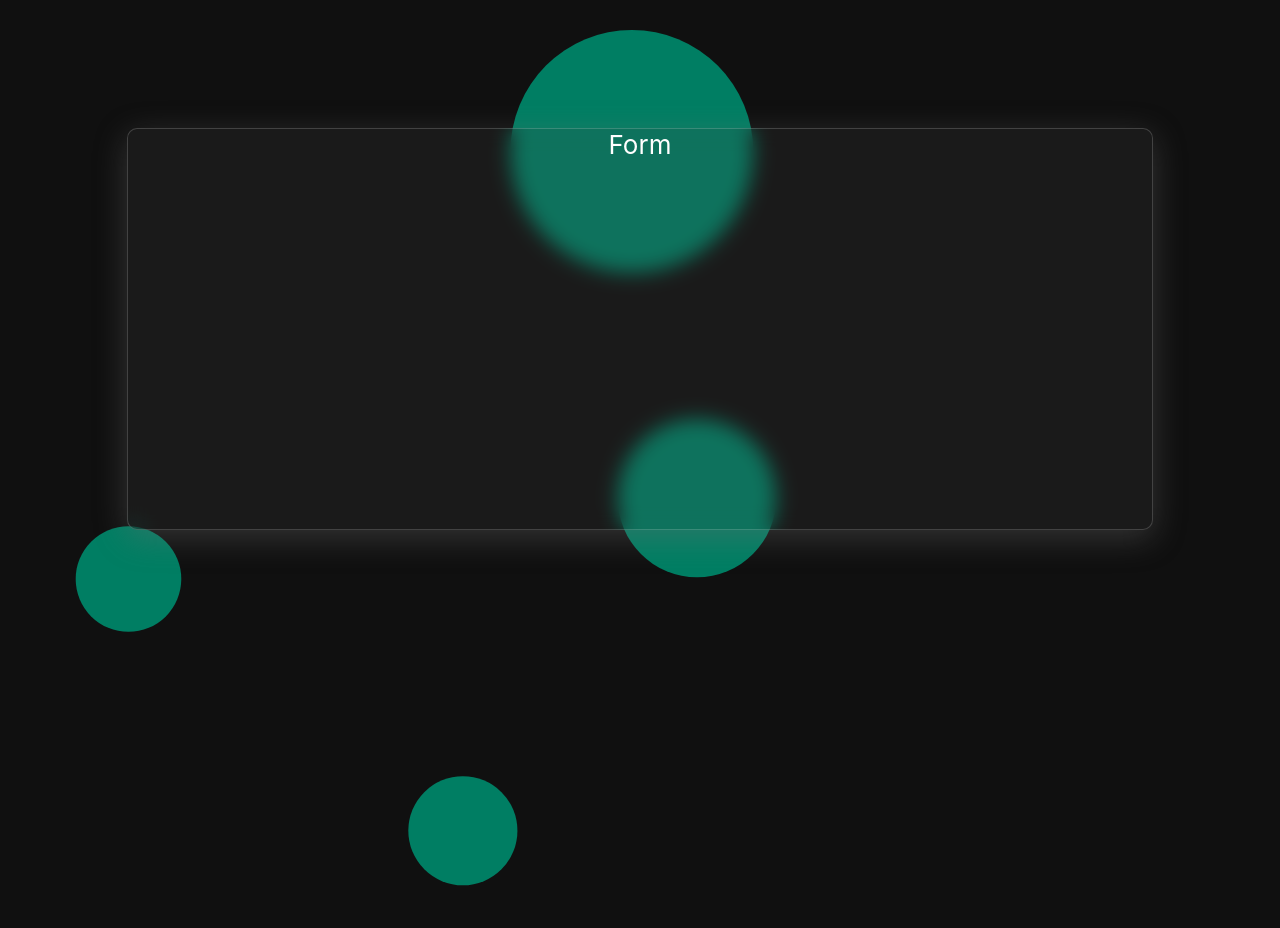
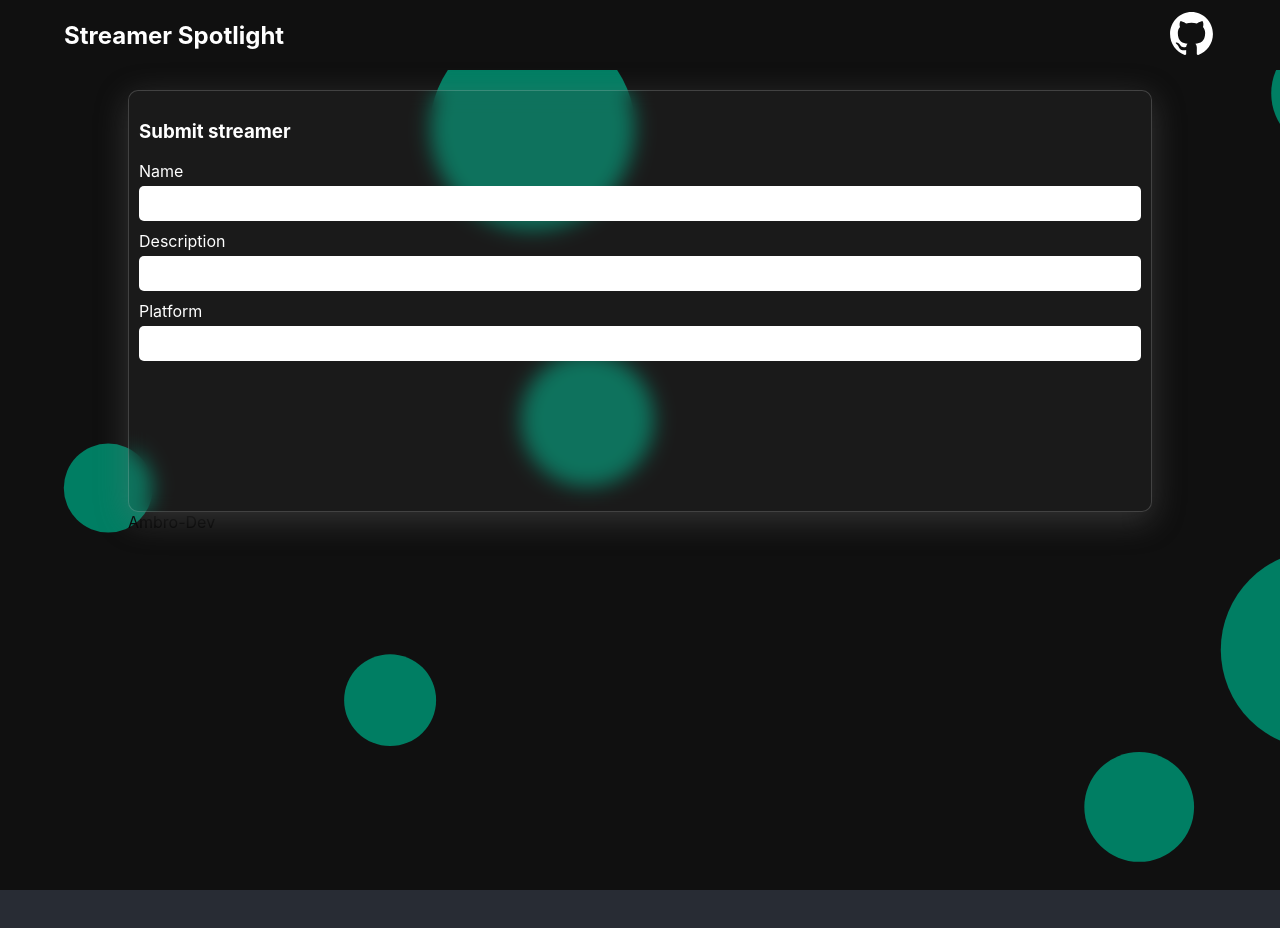
Before and after one commit to Ambro-Dev/streamers_app, a React (Create React App) app: page / in a window 1280 px wide. Shown: the top 928 px of the page. After the commit the page ends 890 px from the top, so only its background shows below. Built offline with nearby package versions, Linux system fonts and the light colour scheme.

Commit message:
submiting form created

```diff
--- a/src/App.css
+++ b/src/App.css
@@ -1,20 +1,8 @@
 .App {
-  text-align: center;
+  width: clamp(300px, 100%, 1100px);
+  margin: 0 auto;
   min-height: 100vh;
   display: flex;
   flex-direction: column;
-  align-items: center;
-  font-size: calc(10px + 2vmin);
-  color: white;
+  margin-top: 90px;
 }
-
-.card {
-  background: rgba( 70, 70, 70, 0.2 );
-  box-shadow: 0 8px 32px 0 rgba(114, 114, 114, 0.37);
-  backdrop-filter: blur( 10px );
-  -webkit-backdrop-filter: blur( 10px );
-  border-radius: 10px;
-  border: 1px solid rgba( 255, 255, 255, 0.18 );
-  height: 400px;
-  width: 100%;
-}
--- a/src/App.js
+++ b/src/App.js
@@ -1,10 +1,28 @@
 import "./App.css";
+import Card from "./components/Card";
+import Input from "./components/Input";
+import InputDropdown from "./components/InputDropdown";
+import Navbar from "./components/Navbar";
 
 function App() {
+  const options = [
+    { id: 1, value: "Twitch" },
+    { id: 2, value: "YouTube" },
+    { id: 3, value: "Facebook" },
+  ];
   return (
-    <div className="App">
-      <div className="card">Form</div>
-    </div>
+    <>
+      <Navbar />
+      <div className="App">
+        <Card>
+          <h3>Submit streamer</h3>
+          <Input title="Name" />
+          <Input title="Description" />
+          <InputDropdown options={options} title="Platform" />
+        </Card>
+        <footer>Ambro-Dev</footer>
+      </div>
+    </>
   );
 }
 
--- /dev/null
+++ b/src/components/Card/card.css
@@ -0,0 +1,12 @@
+.card {
+  background: rgba( 70, 70, 70, 0.2 );
+  box-shadow: 0 8px 32px 0 rgba(114, 114, 114, 0.37);
+  backdrop-filter: blur( 10px );
+  -webkit-backdrop-filter: blur( 10px );
+  border-radius: 10px;
+  border: 1px solid rgba( 255, 255, 255, 0.18 );
+  height: 400px;
+  width: auto;
+  padding: 10px;
+  color: white;
+}
--- /dev/null
+++ b/src/components/Card/index.js
@@ -0,0 +1,6 @@
+import React from "react";
+import "./card.css";
+
+const Card = ({ children }) => <div className="card">{children}</div>;
+
+export default Card;
--- /dev/null
+++ b/src/components/Input/index.js
@@ -0,0 +1,18 @@
+import PropTypes from "prop-types";
+import "./input.css";
+
+const Input = ({ title }) => {
+  const id = title.toLowerCase();
+  return (
+    <div className="box">
+      <label>{title}</label>
+      <input type="text" id={id} />
+    </div>
+  );
+};
+
+Input.propTypes = {
+  title: PropTypes.string.isRequired,
+};
+
+export default Input;
--- /dev/null
+++ b/src/components/Input/input.css
@@ -0,0 +1,16 @@
+.box {
+    display: flex;
+    flex-direction: column;
+};
+
+.box input {
+    padding: 10px;
+    border: none;
+    outline: none;
+    border-radius: 5px;
+    margin-bottom: 10px;
+};
+
+.box label {
+    margin-bottom: 5px;
+};
--- /dev/null
+++ b/src/components/InputDropdown/index.js
@@ -0,0 +1,26 @@
+import PropTypes from "prop-types";
+import "./inputdropdown.css";
+
+const InputDropdown = ({ options, title }) => {
+  const id = title.toLowerCase();
+  return (
+    <div className="box">
+      <label>{title}</label>
+      <input type="text" list="platforms" id={id} />
+      <datalist id="platforms">
+        {options.map((option) => (
+          <option key={option.id} value={option.value} />
+        ))}
+      </datalist>
+    </div>
+  );
+};
+
+InputDropdown.propTypes = {
+  options: PropTypes.arrayOf(
+    PropTypes.shape({ id: PropTypes.number, value: PropTypes.string })
+  ).isRequired,
+  title: PropTypes.string.isRequired,
+};
+
+export default InputDropdown;
--- /dev/null
+++ b/src/components/InputDropdown/inputdropdown.css
@@ -0,0 +1,16 @@
+.box {
+    display: flex;
+    flex-direction: column;
+}
+
+.box input {
+    padding: 10px;
+    border: none;
+    outline: none;
+    border-radius: 5px;
+    margin-bottom: 10px;
+}
+
+.box label {
+    margin-bottom: 5px;
+}
--- /dev/null
+++ b/src/components/Navbar/index.js
@@ -0,0 +1,21 @@
+import logoGit from "../../assets/logo-github.svg";
+import "./navbar.css";
+
+const Navbar = () => {
+  return (
+    <nav>
+      <div className="title">streamer spotlight</div>
+      <div className="github">
+        <a
+          href="https://github.com/Ambro-Dev/streamers_app"
+          target="_blank"
+          rel="noreferrer"
+        >
+          <img src={logoGit} alt="Github" />
+        </a>
+      </div>
+    </nav>
+  );
+};
+
+export default Navbar;
--- /dev/null
+++ b/src/components/Navbar/navbar.css
@@ -0,0 +1,21 @@
+nav {
+    color: white;
+    display: flex;
+    justify-content: space-between;
+    align-items: center;
+    padding: 10px 5%;
+    height: 50px;
+    width: 90%;
+    background-color: #101010;
+    position: absolute;
+    top: 0;
+    left: 0;
+}
+
+.title {
+    font-size: 1.5rem;
+    font-weight: bold;
+    text-decoration: none;
+    color: white;
+    text-transform: capitalize;
+}
--- a/src/index.css
+++ b/src/index.css
@@ -1,5 +1,5 @@
 body {
-  margin: 10%;
+  margin: 0;
   font-family: -apple-system, BlinkMacSystemFont, 'Segoe UI', 'Roboto', 'Oxygen',
     'Ubuntu', 'Cantarell', 'Fira Sans', 'Droid Sans', 'Helvetica Neue',
     sans-serif;
@@ -14,3 +14,15 @@ code {
   font-family: source-code-pro, Menlo, Monaco, Consolas, 'Courier New',
     monospace;
 }
+
+@media screen and (min-width: 600px) {
+  body {
+    margin: 0 5%;
+  }
+}
+
+@media screen and (min-width: 1200px) {
+  body {
+    margin: 0 10%;
+  }
+}
```
Also changed, not shown: src/assets/logo-github.svg (added).
